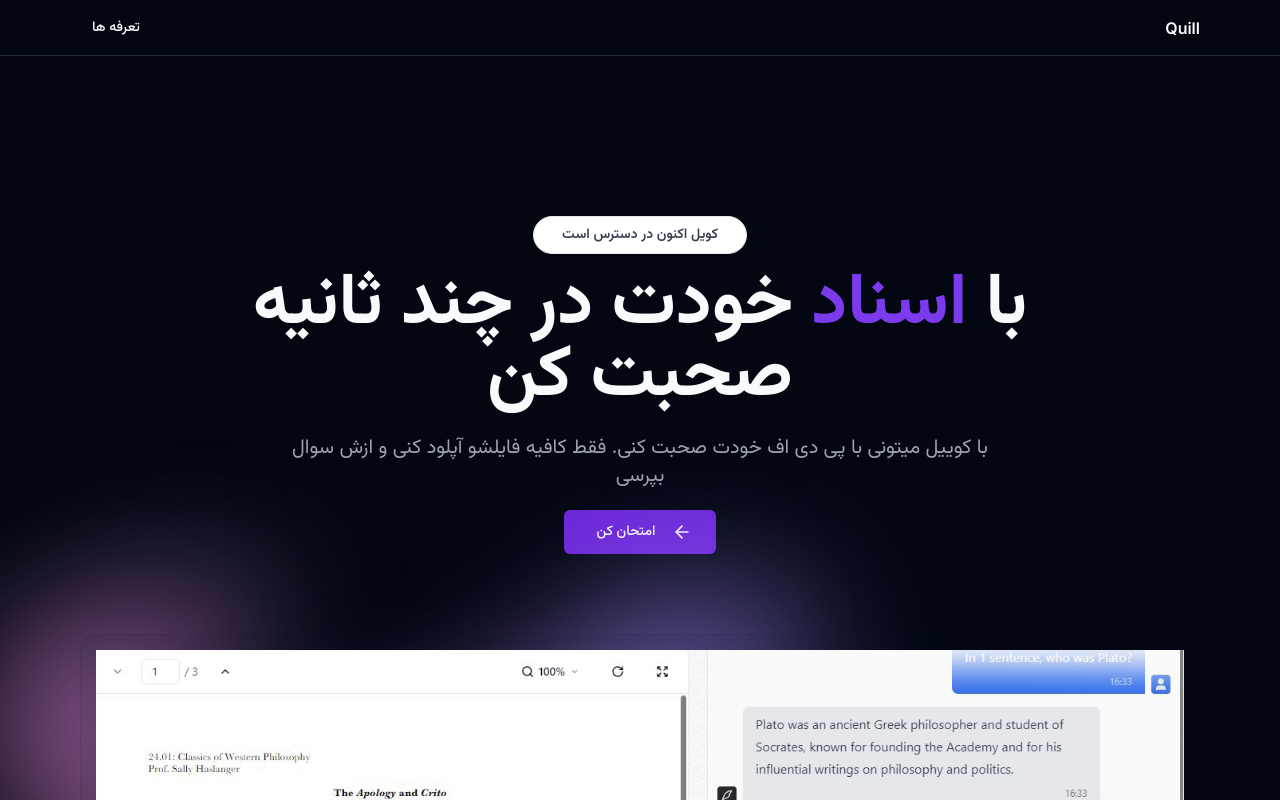
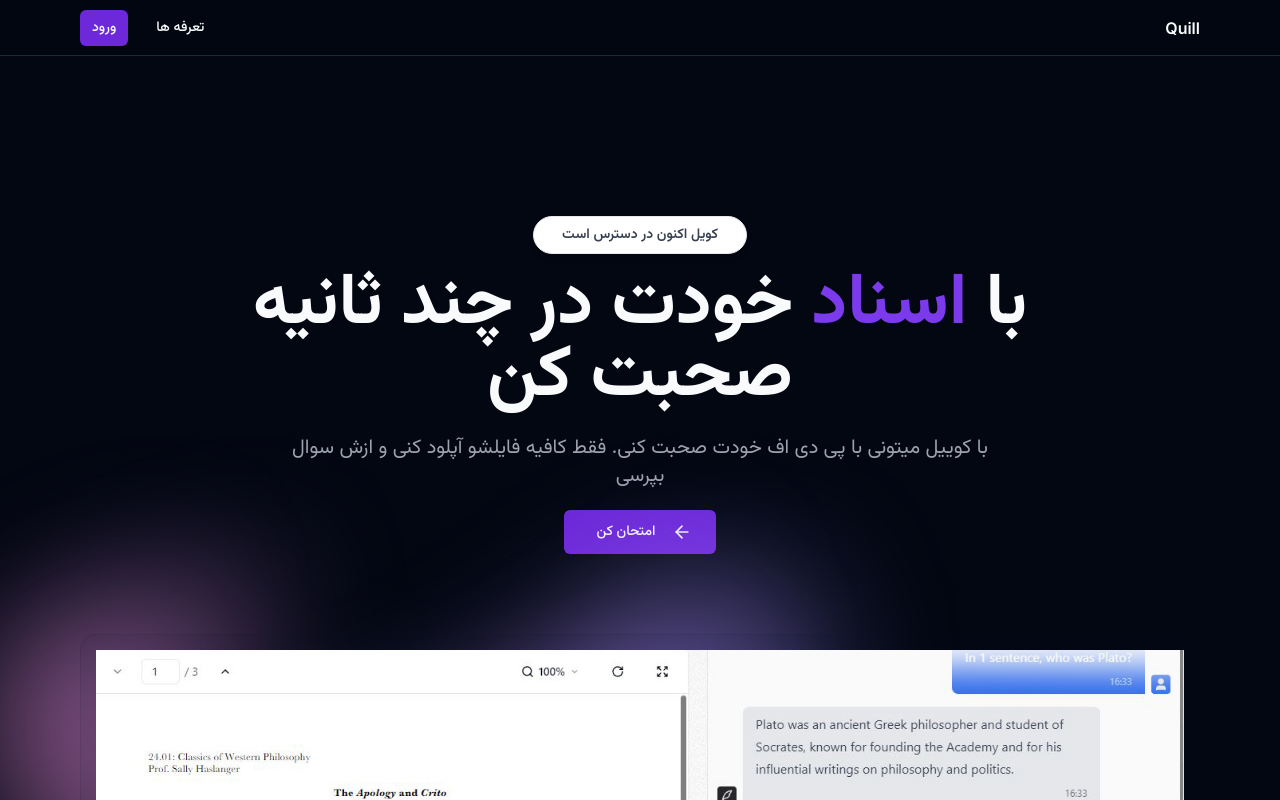
Before and after one commit to mo1nammad/quill-app, a Next.js app: page / in a window 1280 px wide. Shown: the top 800 px of the page. Built offline with nearby package versions, Linux system fonts and the light colour scheme; no server answers.

Commit message:
add authentication

```diff
--- /dev/null
+++ b/app/api/auth/[kindeAuth]/route.ts
@@ -0,0 +1,6 @@
+import { handleAuth } from "@kinde-oss/kinde-auth-nextjs/server";
+
+export async function GET(request: Request, { params }: any) {
+   const endpoint = params.kindeAuth;
+   return handleAuth(request, endpoint);
+}
--- a/components/global/Navbar.tsx
+++ b/components/global/Navbar.tsx
@@ -1,9 +1,11 @@
 import React from "react";
 import MaxWidthWrapper from "./MaxWidthWrapper";
 import Link from "next/link";
+
 import { buttonVariants } from "../ui/button";
+import NavbarRoutes from "./NavbarRoutes";
 
-export default function Navbar() {
+export default async function Navbar() {
    return (
       <nav className="sticky h-14 inset-x-0 top-0 z-30 w-full border-b border-b-border bg-background/60 backdrop-blur-lg transition-all">
          <MaxWidthWrapper>
@@ -13,8 +15,7 @@ export default function Navbar() {
                </Link>
                {/* todo :add mobile navigation */}
 
-               <div className="hidden items-center space-x-4 sm:flex">
-                  <>
+               <div className="hidden items-center gap-x-4 sm:flex">
                   <Link
                      href={"/pricing"}
                      className={buttonVariants({
@@ -24,7 +25,7 @@ export default function Navbar() {
                   >
                      تعرفه ها
                   </Link>
-                  </>
+                  <NavbarRoutes />
                </div>
             </div>
          </MaxWidthWrapper>
--- /dev/null
+++ b/components/global/NavbarRoutes.tsx
@@ -0,0 +1,27 @@
+"use client";
+
+import React from "react";
+
+import { LoginLink, useKindeBrowserClient } from "@kinde-oss/kinde-auth-nextjs";
+import { buttonVariants } from "../ui/button";
+
+export default function NavbarRoutes() {
+   const { user } = useKindeBrowserClient();
+
+   return (
+      <>
+         {user ? (
+            <p className="text-muted-foreground">{user.email}</p>
+         ) : (
+            <LoginLink
+               className={buttonVariants({
+                  variant: "default",
+                  size: "sm",
+               })}
+            >
+               ورود
+            </LoginLink>
+         )}
+      </>
+   );
+}
--- a/package.json
+++ b/package.json
@@ -9,6 +9,7 @@
     "lint": "next lint"
   },
   "dependencies": {
+    "@kinde-oss/kinde-auth-nextjs": "^2.0.6",
     "@radix-ui/react-slot": "^1.0.2",
     "@tailwindcss/typography": "^0.5.10",
     "class-variance-authority": "^0.7.0",
```
Also changed, not shown: 2 other files (tests, documents, lock files or other folders). Lines whose indentation alone changed are shown as unchanged.
